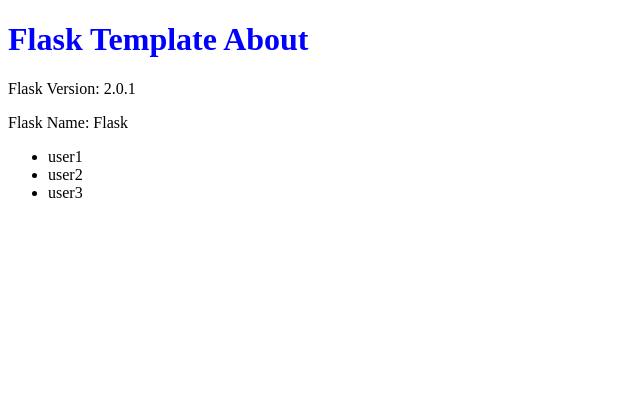
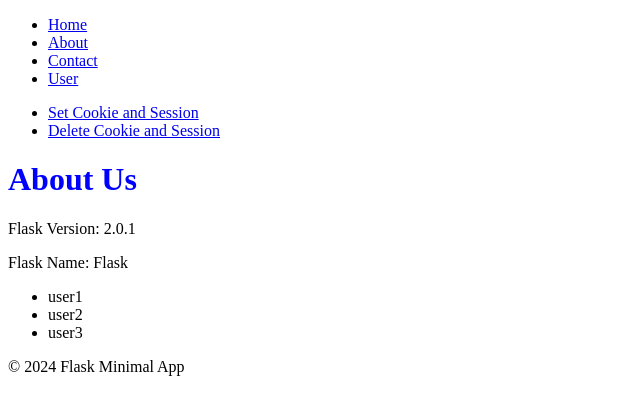
Before and after one commit to lastdays03/study_flask, a Flask app: page /about in a window 1280 px wide. Shown: the top 415 px of the page, without its empty margins (0-640 px from the left). Run offline with Flask 3, Linux system fonts and the light colour scheme.

Commit message:
feat: Introduce base layout, reorganize templates into subdirectories, and add a contact form with email sending capabilities.

```diff
--- a/app_minimal/app.py
+++ b/app_minimal/app.py
@@ -1,31 +1,154 @@
-from flask import Flask, render_template, url_for
 import os
+import logging
+from flask import Flask, render_template, url_for, request, redirect, flash, make_response, session
+from flask_debugtoolbar import DebugToolbarExtension
+from flask_mail import Mail, Message
+from email_validator import validate_email, EmailNotValidError
 
+# --- Flask 애플리케이션 초기화 ---
 app = Flask(__name__)
-current_path = os.getcwd()
-print('current_path: ', current_path)
+
+# --- 환경 설정 (Configuration) ---
+# 보안 키 설정 (세션 및 플래시 메시지 사용에 필수)
+app.config['SECRET_KEY'] = os.environ.get('SECRET_KEY')
+
+# 디버그 툴바 설정: 리다이렉트 인터셉트 끄기 (페이지 이동 시 중간 멈춤 방지)
+app.config['DEBUG_TB_INTERCEPT_REDIRECTS'] = False
+
+# 이메일 전송 설정 (환경 변수에서 로드)
+app.config['MAIL_SERVER'] = os.environ.get('SMTP_SERVER')
+app.config['MAIL_PORT'] = os.environ.get('SMTP_PORT')
+app.config['MAIL_USE_TLS'] = os.environ.get('SMTP_USE_TLS')
+app.config['MAIL_USERNAME'] = os.environ.get('SMTP_USERNAME')
+app.config['MAIL_PASSWORD'] = os.environ.get('SMTP_PASSWORD')
+app.config['MAIL_DEFAULT_SENDER'] = os.environ.get('SMTP_DEFAULT_SENDER')
+
+# --- 확장(Extensions) 초기화 ---
+# Flask-DebugToolbar: 디버깅 도구 모음
+toolbar = DebugToolbarExtension(app)
+
+# Flask-Mail: 이메일 발송 기능
+mail = Mail(app)
+
+# --- 유틸리티: 현재 실행 경로 확인 ---
+# 디버깅 용도로 현재 작업 디렉토리를 출력
+# current_path = os.getcwd()
+# print('current_path: ', current_path)
+
+# --- 라우트 정의 (Routes) ---
 
 @app.route('/', methods=['GET'], endpoint='index')
 def index():
+    cookie_username = request.cookies.get('username')
+    session_username = session.get('username')
+    print(cookie_username)
+    print(session_username)
+    """메인 페이지 렌더링"""
     return render_template('index.html')
 
 @app.route('/about', methods=['GET'], endpoint='about')
 def about():
+    """소개 페이지: 템플릿에 데이터(Context) 전달 예시"""
     context = {
         'name': 'Flask',
         'version': '2.0.1',
         'users': ['user1', 'user2', 'user3']
     }
-    return render_template('about.html', **context)
+    # **context를 사용하여 딕셔너리를 키워드 인자로 풀어서 전달
+    return render_template('about/about.html', **context)
 
 @app.route('/user/<username>', methods=['GET'], endpoint='user')
 def user(username):
-    return render_template('user.html', username=username)
+    """동적 URL 파라미터 처리 예시 (사용자 프로필)"""
+    return render_template('user/user.html', username=username)
 
+@app.route('/cookie/set', methods=['GET'], endpoint='set_cookie_session')
+def set_cookie_session():
+    """쿠키와 세션을 설정하는 라우트"""
+    response = make_response(redirect(url_for('index')))
+    response.set_cookie('username', 'test_cookie_user', max_age=3600)
+    session['username'] = 'test_session_user'
+    flash('쿠키와 세션이 설정되었습니다.')
+    return response
+
+@app.route('/cookie/delete', methods=['GET'], endpoint='delete_cookie_session')
+def delete_cookie_session():
+    """쿠키와 세션을 삭제하는 라우트"""
+    response = make_response(redirect(url_for('index')))
+    response.delete_cookie('username')
+    session.pop('username', None)
+    flash('쿠키와 세션이 삭제되었습니다.')
+    return response
+
+@app.route('/contact', methods=['GET'], endpoint='contact')
+def contact():
+    """문의 페이지 렌더링 및 로깅 테스트"""
+    # 다양한 로그 레벨 테스트
+    app.logger.debug('Debug log test')
+    app.logger.info('Info log test')
+    app.logger.warning('Warning log test')
+    app.logger.error('Error log test')
+    app.logger.critical('Critical log test')
+
+    return render_template('contact/contact.html')
+
+@app.route('/contact/complete', methods=['GET', 'POST'], endpoint='contact_complete')
+def contact_complete():
+    """문의 제출 처리 및 완료 페이지"""
+
+    if request.method == 'POST':
+        # 1. 폼 데이터 수신
+        name = request.form.get('name')
+        email = request.form.get('email')
+        subject = request.form.get('subject')
+        message = request.form.get('message')
+
+        # 2. 유효성 검사 (Validation)
+        errors = {}
+        try:
+            # 이메일 형식 검증 (email-validator 패키지 사용)
+            v = validate_email(email)
+            email = v["email"] # 정규화된 이메일 주소 사용
+        except EmailNotValidError as e:
+            errors['email'] = str(e)
+            app.logger.error(f'Email validation error: {str(e)}')
+
+        # 에러 발생 시 처리
+        if errors:
+            flash('이메일 형식이 올바르지 않습니다.')
+            # 입력값을 유지하려면 폼 데이터를 다시 템플릿으로 전달할 수 있음 (여기선 생략)
+            return render_template('contact/contact.html')
+
+        # 3. 이메일 발송 (비동기 처리는 Celery 등을 사용해야 함)
+        send_contact_email(name, email, subject, message)
+
+        # 4. 성공 메시지 및 리다이렉트
+        flash('문의가 성공적으로 접수되었습니다.')
+        app.logger.info(f'Contact form submitted by: {email}')
+
+        # PRG (Post-Redirect-Get) 패턴: 새로고침 시 중복 제출 방지
+        return redirect(url_for('contact_complete'))
+
+    # GET 요청 시 완료 페이지 렌더링
+    return render_template('contact/contact_complete.html')
+
+def send_contact_email(name, email, subject, message):
+    """이메일 발송 헬퍼 함수"""
+    msg = Message(subject, sender=email, recipients=[email])
+    msg.html = render_template('contact/contract_mail.html',
+                             name=name,
+                             email=email,
+                             subject=subject,
+                             message=message)
+    mail.send(msg)
+
+# --- 애플리케이션 실행 ---
 if __name__ == '__main__':
+    # debug=True: 코드 수정 시 자동 재시작 및 디버거 활성화
     app.run(debug=True, port=8000)
 
-with app.test_request_context():
-    print(url_for('index'))
-    print(url_for('about', ccc=123))
-    print(url_for('user', username='Flask', abc=123))
+# --- 테스트 컨텍스트 예시 (주석 처리됨) ---
+# with app.test_request_context():
+#     print(url_for('index'))
+#     print(url_for('about'))
+#     print(url_for('user', username='Flask'))
--- a/app_minimal/templates/about.html
+++ /dev/null
@@ -1,23 +0,0 @@
-<!DOCTYPE html>
-<html lang="ko">
-
-<head>
-    <meta charset="UTF-8">
-    <title>Flask Template App</title>
-    <link rel="stylesheet" href="{{ url_for('static', filename='css/style.css') }}">
-</head>
-
-<body>
-    <h1>Flask Template About</h1>
-    {% if version == '2.0.1' %}
-    <p>Flask Version: {{ version }}</p>
-    {% endif %}
-    <p>Flask Name: {{ name }}</p>
-    <ul>
-        {% for user in users %}
-        <li>{{ user }}</li>
-        {% endfor %}
-    </ul>
-</body>
-
-</html>
--- /dev/null
+++ b/app_minimal/templates/about/about.html
@@ -0,0 +1,16 @@
+{% extends "layout.html" %}
+
+{% block title %}About Page{% endblock %}
+
+{% block content %}
+<h1>About Us</h1>
+{% if version == '2.0.1' %}
+<p>Flask Version: {{ version }}</p>
+{% endif %}
+<p>Flask Name: {{ name }}</p>
+<ul>
+    {% for user in users %}
+    <li>{{ user }}</li>
+    {% endfor %}
+</ul>
+{% endblock %}
--- /dev/null
+++ b/app_minimal/templates/layout.html
@@ -0,0 +1,46 @@
+<!DOCTYPE html>
+<html lang="ko">
+
+<head>
+    <meta charset="UTF-8">
+    <title>{% block title %}Flask Minimal App{% endblock %}</title>
+    <link rel="stylesheet" href="{{ url_for('static', filename='css/style.css') }}">
+</head>
+
+<body>
+    <header>
+        <nav>
+            <ul>
+                <li><a href="{{ url_for('index') }}">Home</a></li>
+                <li><a href="{{ url_for('about') }}">About</a></li>
+                <li><a href="{{ url_for('contact') }}">Contact</a></li>
+                <li><a href="{{ url_for('user', username='user1') }}">User</a></li>
+            </ul>
+            <ul>
+                <li><a href="{{ url_for('set_cookie_session') }}">Set Cookie and Session</a></li>
+                <li><a href="{{ url_for('delete_cookie_session') }}">Delete Cookie and Session</a></li>
+            </ul>
+        </nav>
+    </header>
+
+    <main>
+        {% with messages = get_flashed_messages() %}
+        {% if messages %}
+        <div class="flashes">
+            {% for message in messages %}
+            <div class="alert">{{ message }}</div>
+            {% endfor %}
+        </div>
+        {% endif %}
+        {% endwith %}
+
+        {% block content %}
+        {% endblock %}
+    </main>
+
+    <footer>
+        <p>&copy; 2024 Flask Minimal App</p>
+    </footer>
+</body>
+
+</html>
--- a/app_minimal/templates/user.html
+++ /dev/null
@@ -1,2 +0,0 @@
-<h1>Flask Template User</h1>
-<p>Flask User: {{ username }}</p>
--- a/requirements.txt
+++ b/requirements.txt
@@ -1,7 +1,12 @@
 blinker==1.9.0
 click==8.3.1
+dnspython==2.8.0
+email-validator==2.3.0
 Flask==3.1.2
+Flask-DebugToolbar==0.16.0
+Flask-Mail==0.10.0
 Flask-SQLAlchemy==3.1.1
+idna==3.11
 itsdangerous==2.2.0
 Jinja2==3.1.6
 MarkupSafe==3.0.3
```
Also changed, not shown: app_minimal/templates/contact/contact.html (added, +34 -0 lines), app_minimal/templates/contact/contact_complete.html (added, +12 -0 lines), app_minimal/templates/contact/contract_mail.html (added, +18 -0 lines), app_minimal/templates/index.html (+6 -12 lines), app_minimal/templates/user/user.html (added, +8 -0 lines), study/05_structuring_applications.md (+69 -57 lines), 1 other file.
